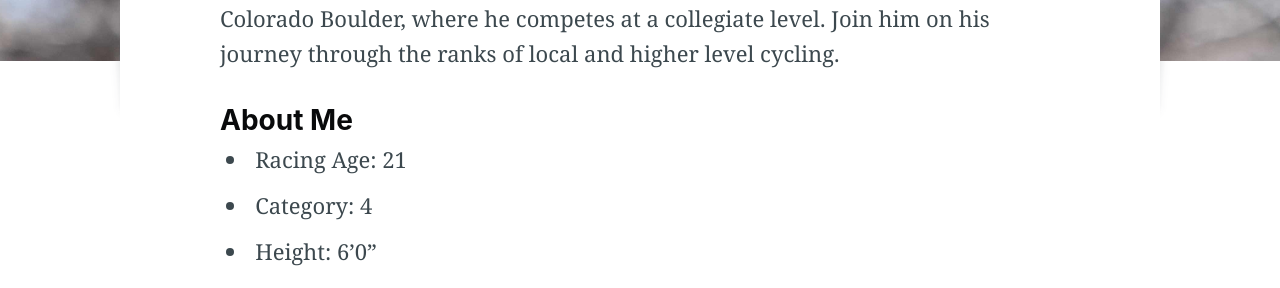
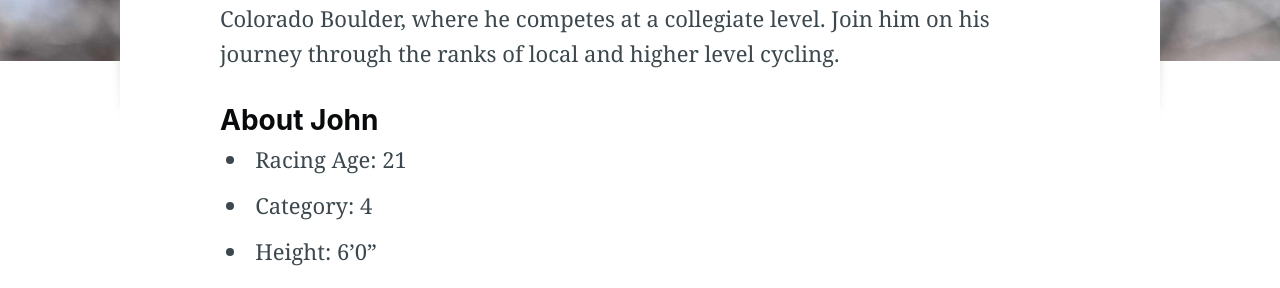
Before and after one commit to johnkeller101/johnkeller101.github.com, a Jekyll site: the page built from about/index.md, in a window 1280 px wide and 900 px high, scrolled down 419 px. Shown: the part 157-445 px from the top of the window. Built offline with Jekyll 4.4.1, drawn with Linux system fonts in a browser that asks for light colours; nearby versions of some CDN libraries; comment, search, counter and statistics services are not loaded.

Commit message:
2018.06.01-09.52.58

```diff
--- a/about/index.md
+++ b/about/index.md
@@ -11,7 +11,7 @@
 
 John is an undergraduate computer science student at the University of Colorado Boulder, where he competes at a collegiate level. Join him on his journey through the ranks of local and higher level cycling.
 
-#### About Me
+#### About John
 - Racing Age: 21
 - Category: 4
 - Height: 6'0"
@@ -23,15 +23,12 @@
 
 - 1st- Supurior Morgul Road Race (Category 4)
 - 7th- The Koppenberg (Category 4)
-
 - 3rd- Squawker Road Classic RR (Collegiate B)
 - 2nd- Squawker Road Classic Crit (Collegiate B)
 <!-- - 10th- Squawker Road Classic Crit (Category 4/5) -->
-
 - 5th- Front Range Cycling Classic RR (Collegiate B)
 <!-- - 14th- Front Range Cycling Classic Crit (Collegiate B) -->
 - 1st- Front Range Cycling Classic Crit (Category 4/5)
-
 <!-- - 22nd- CSU Oval Critereum (Collegiate B) -->
 - 4th- DU Cycling City Park Crit (Collegiate C)
 - 7th- DU Cycling City Park Crit (Category 5)
```
